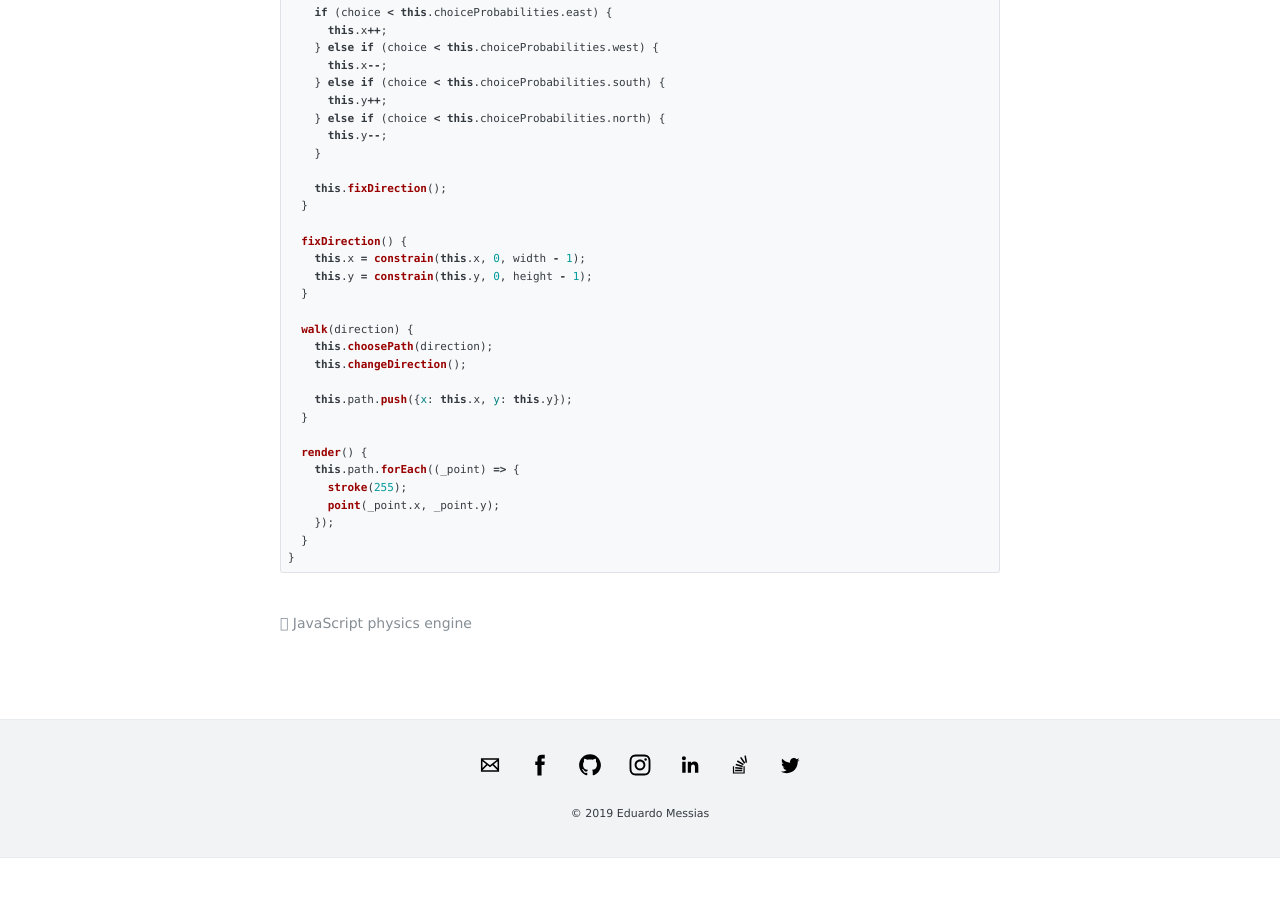
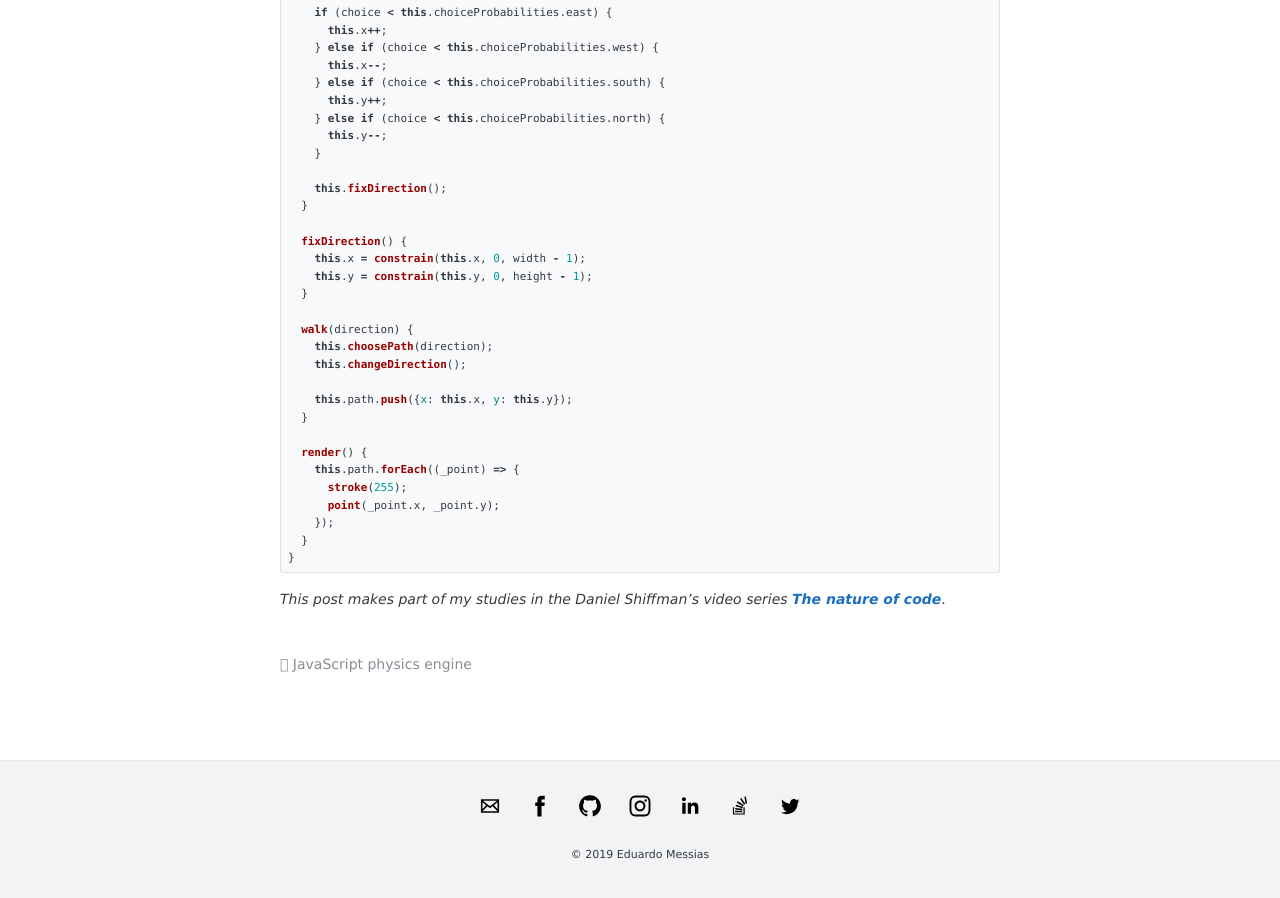
Before and after one commit to eduardomessias/eduardomessias.github.io, a Jekyll site: the page built from _posts/2019-05-17-codenature-random-walker.md, in a window 1280 px wide and 900 px high, scrolled down 2839 px. Built offline with Jekyll 4.4.1, drawn with Linux system fonts in a browser that asks for light colours; before the commit the page ends 3697 px from its top, so only the background shows below that.

Commit message:
Update 2019-05-17-codenature-random-walker.md

````diff
--- a/_posts/2019-05-17-codenature-random-walker.md
+++ b/_posts/2019-05-17-codenature-random-walker.md
@@ -157,3 +157,5 @@ class Walker {
   }
 }
 ```
+
+*This post makes part of my studies in the Daniel Shiffman's video series [**The nature of code**](https://www.youtube.com/playlist?list=PLRqwX-V7Uu6aFlwukCmDf0-1-uSR7mklK)*.
````
